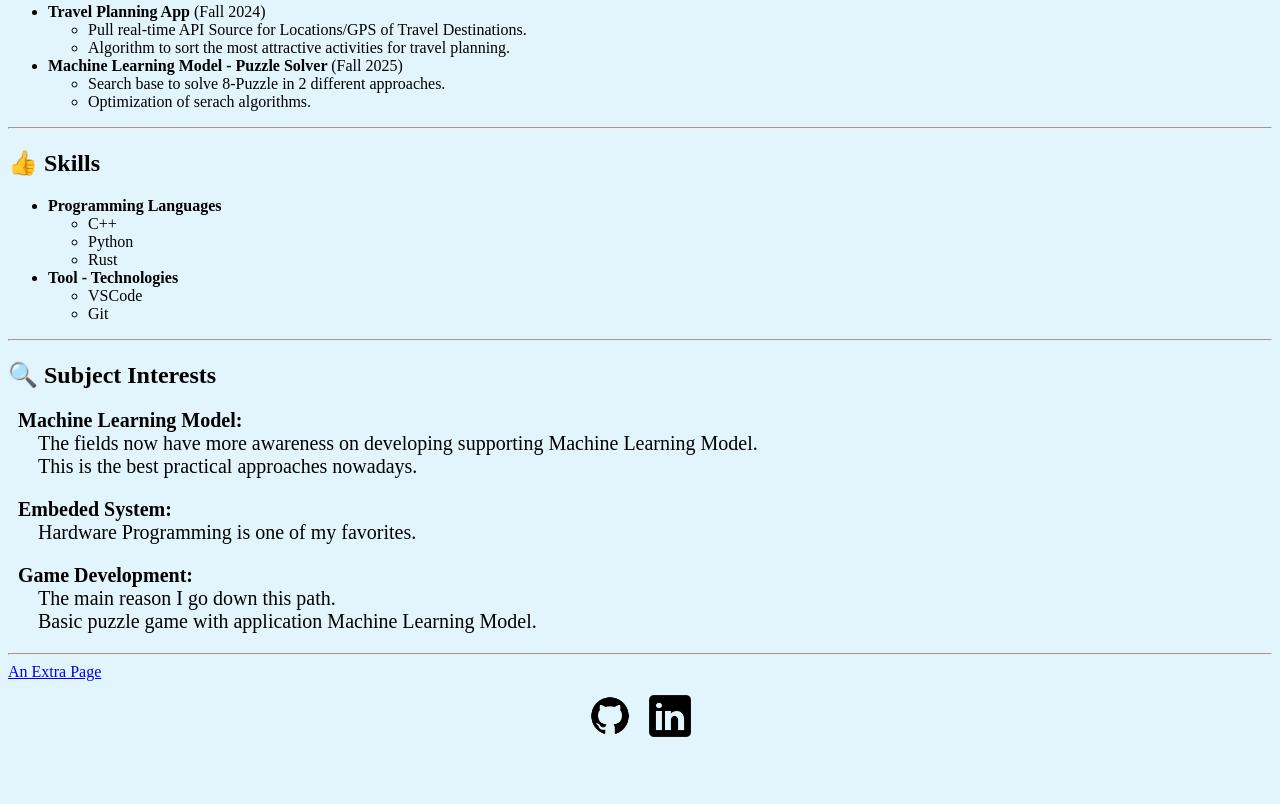
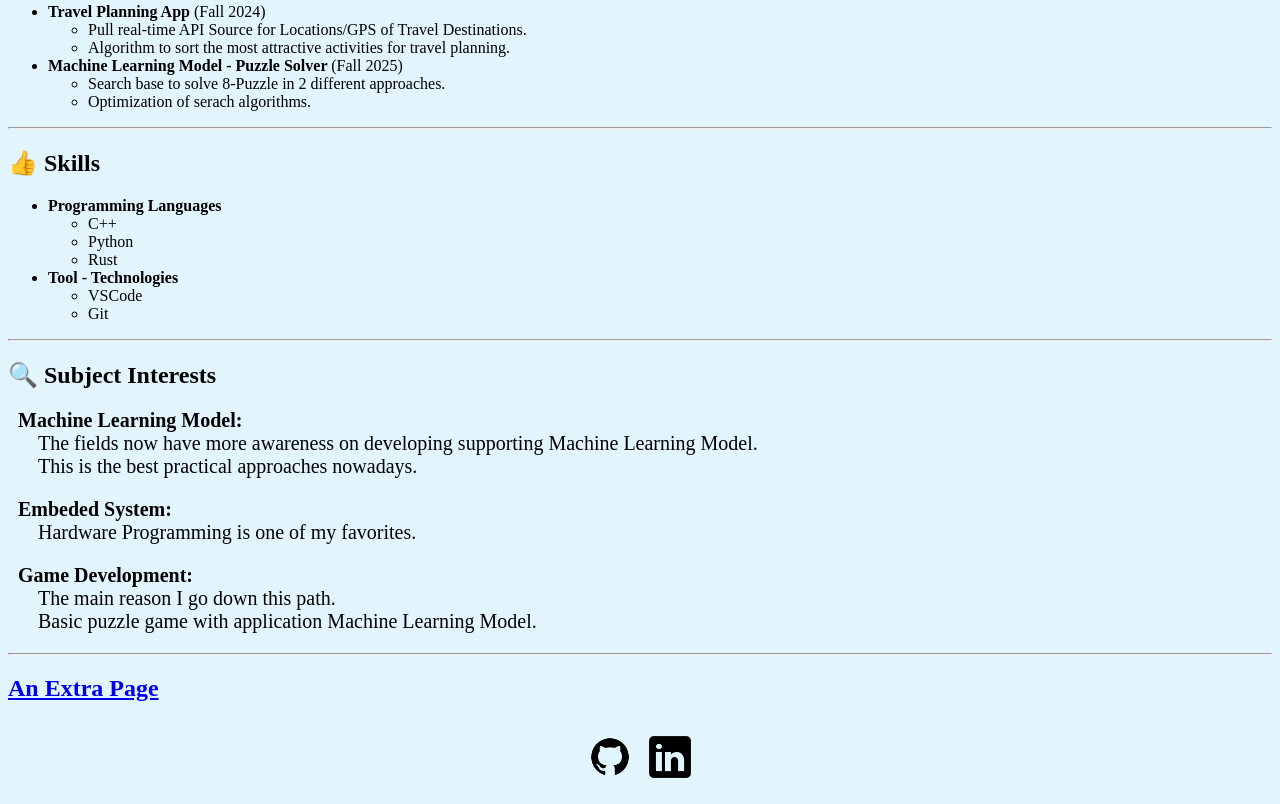
Before and after one commit to thiende98/CS110_Lab1_Page, a plain HTML site: page index.html in a window 1280 px wide. Shown: the part 477-1281 px from the top of the page. Before the commit the page ends 1240 px from the top, so only its background shows below. Drawn offline with Linux system fonts and the light colour scheme.

Commit message:
Update index.html

```diff
--- a/index.html
+++ b/index.html
@@ -75,7 +75,7 @@
             <hr>
 
 
-            <a href = "cat.html"> An Extra Page </a>
+            <h2> <a href = "cat.html"> An Extra Page </a> </h2>
 
         </div>
         </main>
```
